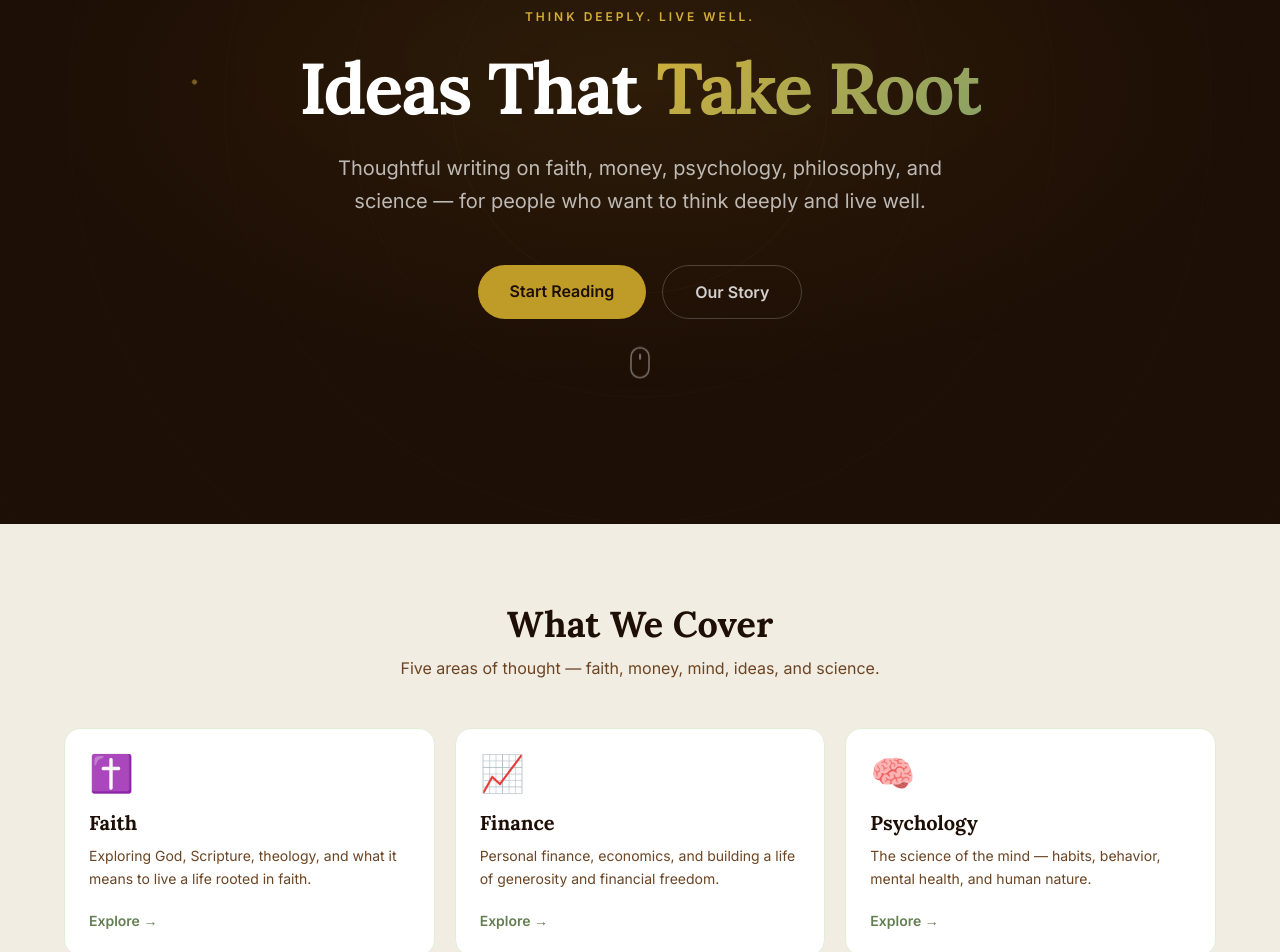
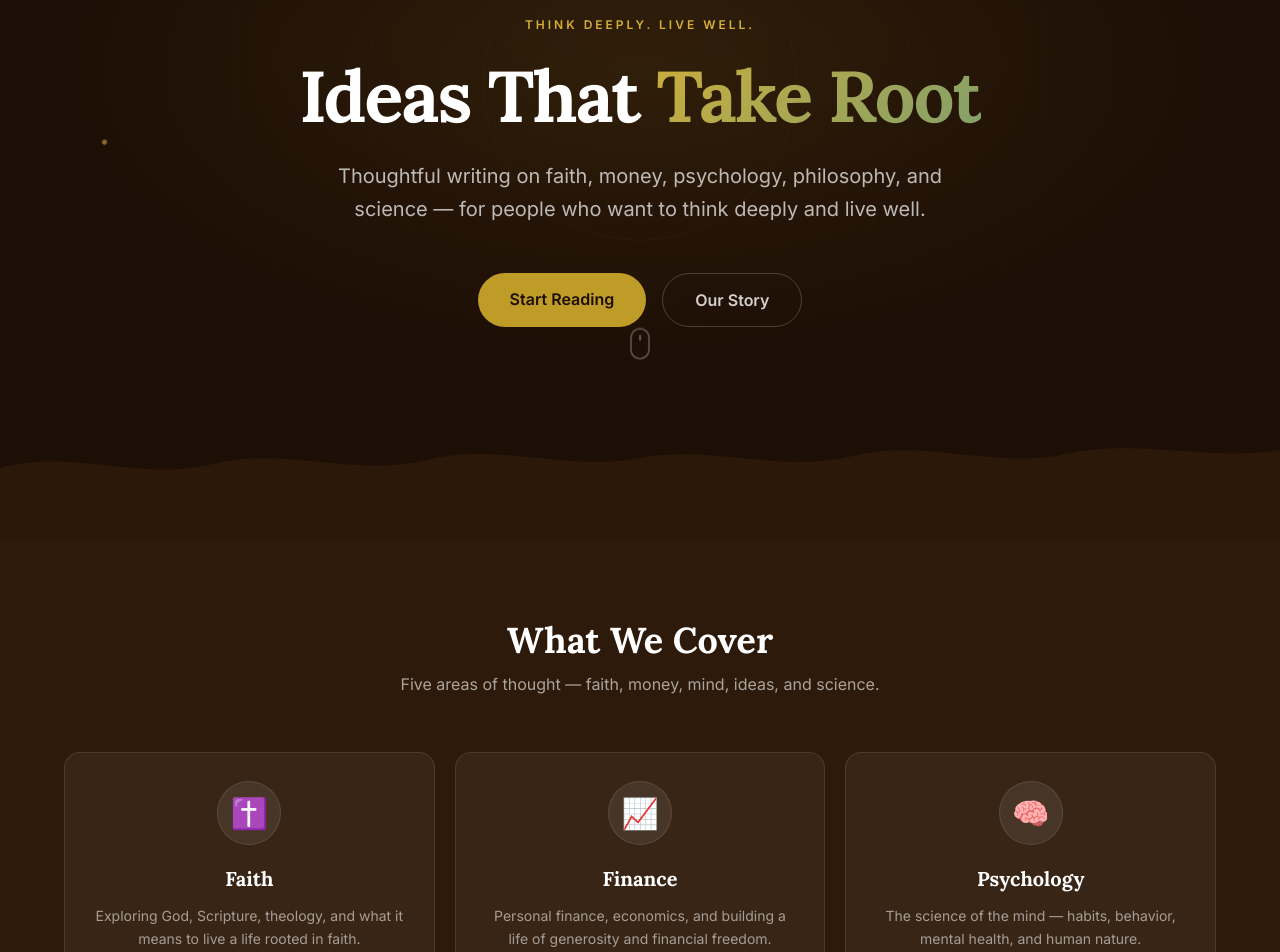
Before and after one commit to goodsoilharvest/good-soil-harvest, a Next.js app: page / in a window 1280 px wide. Shown: the part 260-1212 px from the top of the page. Built offline with nearby package versions, Linux system fonts and the light colour scheme.

Commit message:
feat: seed-to-sprout hero animation, modern centered cards, fix section colors and footer gap

```diff
--- a/src/app/(public)/page.tsx
+++ b/src/app/(public)/page.tsx
@@ -2,83 +2,176 @@ import Link from "next/link";
 import { niches, siteConfig } from "@/lib/config";
 import { RevealOnScroll } from "@/components/RevealOnScroll";
 
+const SEEDS = [
+  { left: "8%",  delay: "0.0s", dur: "9s",  size: 5 },
+  { left: "19%", delay: "2.8s", dur: "11s", size: 3 },
+  { left: "31%", delay: "5.2s", dur: "8.5s",size: 4 },
+  { left: "44%", delay: "1.5s", dur: "10s", size: 3 },
+  { left: "57%", delay: "4.0s", dur: "9.5s",size: 5 },
+  { left: "68%", delay: "0.8s", dur: "12s", size: 3 },
+  { left: "79%", delay: "6.5s", dur: "9s",  size: 4 },
+  { left: "90%", delay: "3.3s", dur: "11s", size: 3 },
+];
+
+// Sprouts positioned to "catch" seeds. delay = seed delay + ~dur*0.88
+const SPROUTS = [
+  { left: "8%",  delay: "8.0s",  dur: "3.5s" },
+  { left: "31%", delay: "12.7s", dur: "3s"   },
+  { left: "44%", delay: "10.3s", dur: "4s"   },
+  { left: "57%", delay: "12.4s", dur: "3.5s" },
+  { left: "79%", delay: "14.4s", dur: "3s"   },
+];
+
 export default function HomePage() {
   return (
     <>
-      {/* ── Hero ────────────────────────────────────────── */}
-      <section className="relative overflow-hidden bg-[var(--color-soil-900)] text-white min-h-[90vh] flex items-center">
+      {/* ── Hero ─────────────────────────────────────────── */}
+      <section className="relative overflow-hidden bg-[var(--color-soil-900)] text-white min-h-[92vh] flex flex-col">
 
-        {/* Organic SVG background */}
-        <div className="absolute inset-0 opacity-[0.07] pointer-events-none select-none" aria-hidden>
+        {/* Growth ring background */}
+        <div className="absolute inset-0 opacity-[0.06] pointer-events-none select-none" aria-hidden>
           <svg width="100%" height="100%" xmlns="http://www.w3.org/2000/svg">
             <defs>
-              <radialGradient id="glow" cx="50%" cy="40%" r="60%">
-                <stop offset="0%" stopColor="#d4af37" stopOpacity="0.3" />
+              <radialGradient id="glow" cx="50%" cy="38%" r="55%">
+                <stop offset="0%" stopColor="#d4af37" stopOpacity="0.4" />
                 <stop offset="100%" stopColor="#d4af37" stopOpacity="0" />
               </radialGradient>
             </defs>
-            {/* Organic circles / growth rings */}
-            <circle cx="50%" cy="42%" r="18%" fill="none" stroke="#d4af37" strokeWidth="0.5" />
-            <circle cx="50%" cy="42%" r="28%" fill="none" stroke="#82a06a" strokeWidth="0.4" />
-            <circle cx="50%" cy="42%" r="40%" fill="none" stroke="#d4af37" strokeWidth="0.3" />
-            <circle cx="50%" cy="42%" r="55%" fill="none" stroke="#82a06a" strokeWidth="0.3" />
-            <circle cx="50%" cy="42%" r="72%" fill="none" stroke="#d4af37" strokeWidth="0.2" />
-            {/* Subtle root lines */}
-            <path d="M50%,58% Q44%,70% 36%,85%" fill="none" stroke="#82a06a" strokeWidth="0.6" />
-            <path d="M50%,58% Q53%,72% 58%,88%" fill="none" stroke="#82a06a" strokeWidth="0.5" />
-            <path d="M50%,58% Q48%,68% 42%,76% Q38%,82% 32%,95%" fill="none" stroke="#d4af37" strokeWidth="0.4" />
-            <path d="M50%,58% Q55%,66% 62%,74% Q67%,80% 70%,94%" fill="none" stroke="#d4af37" strokeWidth="0.4" />
-            {/* Glow */}
-            <ellipse cx="50%" cy="40%" rx="35%" ry="25%" fill="url(#glow)" />
+            <circle cx="50%" cy="38%" r="15%" fill="none" stroke="#d4af37" strokeWidth="0.6" />
+            <circle cx="50%" cy="38%" r="26%" fill="none" stroke="#82a06a" strokeWidth="0.4" />
+            <circle cx="50%" cy="38%" r="39%" fill="none" stroke="#d4af37" strokeWidth="0.3" />
+            <circle cx="50%" cy="38%" r="54%" fill="none" stroke="#82a06a" strokeWidth="0.25" />
+            <ellipse cx="50%" cy="38%" rx="35%" ry="24%" fill="url(#glow)" />
           </svg>
         </div>
 
-        {/* Floating seed particles */}
+        {/* Radial warm glow */}
+        <div className="absolute inset-0 pointer-events-none" aria-hidden
+          style={{ background: "radial-gradient(ellipse 65% 55% at 50% 36%, rgba(191,155,40,0.09) 0%, transparent 70%)" }} />
+
+        {/* Falling seeds */}
         <div className="absolute inset-0 pointer-events-none overflow-hidden" aria-hidden>
-          {[
-            { left: "15%",  delay: "0s",   dur: "12s", size: "5px"  },
-            { left: "28%",  delay: "2.5s", dur: "15s", size: "3px"  },
-            { left: "42%",  delay: "5s",   dur: "11s", size: "4px"  },
-            { left: "58%",  delay: "1.2s", dur: "14s", size: "3px"  },
-            { left: "70%",  delay: "3.8s", dur: "13s", size: "5px"  },
-            { left: "83%",  delay: "6.5s", dur: "10s", size: "3px"  },
-            { left: "8%",   delay: "4s",   dur: "16s", size: "4px"  },
-            { left: "92%",  delay: "7s",   dur: "12s", size: "3px"  },
-          ].map((p, i) => (
+          {SEEDS.map((s, i) => (
             <span
               key={i}
-              className="absolute rounded-full bg-[var(--color-harvest-400)] opacity-30"
+              className="absolute rounded-full bg-[var(--color-harvest-400)]"
               style={{
-                left: p.left,
-                top: "-10px",
-                width: p.size,
-                height: p.size,
-                animation: `seedFall ${p.dur} ${p.delay} ease-in infinite`,
+                left: s.left,
+                top: "-8px",
+                width: s.size,
+                height: s.size,
+                ["--fall-distance" as string]: "80vh",
+                animation: `seedFall ${s.dur} ${s.delay} ease-in infinite`,
+                opacity: 0,
               }}
             />
           ))}
         </div>
 
-        {/* Radial glow overlay */}
+        {/* Soil strip with wavy edge + sprouts */}
+        <div className="absolute bottom-0 left-0 right-0 pointer-events-none select-none" aria-hidden style={{ height: 140 }}>
+          {/* Wavy soil SVG */}
+          <svg viewBox="0 0 1440 140" preserveAspectRatio="none" width="100%" height="100%"
+            xmlns="http://www.w3.org/2000/svg" style={{ display: "block" }}>
+            <path
+              d="M0,68 C80,48 160,82 240,64 C320,46 400,78 480,60 C560,42 640,72 720,58 C800,44 880,74 960,56 C1040,38 1120,70 1200,54 C1280,38 1360,62 1440,50 L1440,140 L0,140 Z"
+              fill="var(--color-soil-800)"
+              fillOpacity="0.95"
+            />
+            {/* Roots spreading sideways under soil */}
+            {SPROUTS.map((sp, i) => {
+              const x = parseFloat(sp.left) / 100 * 1440;
+              return (
+                <g key={i} style={{ transformOrigin: `${x}px 70px` }}>
+                  <path
+                    d={`M${x},68 Q${x - 30},82 ${x - 55},90`}
+                    fill="none" stroke="var(--color-sage-400)" strokeWidth="1.2"
+                    strokeDasharray="60" strokeDashoffset="60"
+                    style={{
+                      animation: `rootSpread 1.4s ${sp.delay} ease-out forwards`,
+                      opacity: 0,
+                    }}
+                  />
+                  <path
+                    d={`M${x},68 Q${x + 28},80 ${x + 50},92`}
+                    fill="none" stroke="var(--color-sage-400)" strokeWidth="1"
+                    strokeDasharray="60" strokeDashoffset="60"
+                    style={{
+                      animation: `rootSpread 1.2s calc(${sp.delay} + 0.2s) ease-out forwards`,
+                      opacity: 0,
+                    }}
+                  />
+                </g>
+              );
+            })}
+          </svg>
+
+          {/* Sprout stems + leaves growing upward */}
+          {SPROUTS.map((sp, i) => (
             <div
-          className="absolute inset-0 pointer-events-none"
+              key={i}
+              className="absolute"
+              style={{ left: sp.left, bottom: 70, transform: "translateX(-50%)" }}
+            >
+              {/* Stem */}
+              <div
+                className="mx-auto bg-[var(--color-sage-500)] rounded-full"
                 style={{
-            background: "radial-gradient(ellipse 70% 60% at 50% 40%, rgba(191,155,40,0.08) 0%, transparent 70%)",
+                  width: 2,
+                  height: 28,
+                  transformOrigin: "bottom center",
+                  transform: "scaleY(0)",
+                  animation: `sproutGrow ${sp.dur} ${sp.delay} ease-out forwards`,
+                  opacity: 0,
                 }}
-          aria-hidden
               />
+              {/* Left leaf */}
+              <div
+                className="absolute"
+                style={{
+                  bottom: 14,
+                  left: -10,
+                  width: 12,
+                  height: 8,
+                  background: "var(--color-sage-400)",
+                  borderRadius: "50% 0 50% 50%",
+                  transformOrigin: "right center",
+                  transform: "scale(0) rotate(-45deg)",
+                  opacity: 0,
+                  animation: `leafUnfurl 1s calc(${sp.delay} + 0.8s) ease-out forwards`,
+                }}
+              />
+              {/* Right leaf */}
+              <div
+                className="absolute"
+                style={{
+                  bottom: 18,
+                  right: -10,
+                  width: 10,
+                  height: 7,
+                  background: "var(--color-sage-500)",
+                  borderRadius: "0 50% 50% 50%",
+                  transformOrigin: "left center",
+                  transform: "scale(0) rotate(45deg)",
+                  opacity: 0,
+                  animation: `leafUnfurl 0.9s calc(${sp.delay} + 1.1s) ease-out forwards`,
+                }}
+              />
+            </div>
+          ))}
+        </div>
 
-        {/* Content */}
-        <div className="relative z-10 max-w-[var(--max-w-content)] mx-auto px-4 sm:px-6 py-24 text-center w-full">
+        {/* Hero content */}
+        <div className="relative z-10 flex-1 flex items-center w-full">
+          <div className="max-w-[var(--max-w-content)] mx-auto px-4 sm:px-6 py-24 text-center w-full">
             <p className="animate-fade-in text-[var(--color-harvest-400)] font-semibold text-xs uppercase tracking-[0.25em] mb-6">
               Think Deeply. Live Well.
             </p>
             <h1 className="animate-fade-in-up delay-100 font-serif text-5xl sm:text-6xl md:text-7xl font-bold leading-[1.1] mb-6 tracking-tight">
               Ideas That{" "}
               <span
-              className="relative inline-block"
                 style={{
-                background: "linear-gradient(135deg, var(--color-harvest-400) 0%, var(--color-sage-400) 60%, var(--color-harvest-400) 100%)",
+                  background: "linear-gradient(135deg, var(--color-harvest-400) 0%, var(--color-sage-400) 55%, var(--color-harvest-400) 100%)",
                   backgroundSize: "200% 200%",
                   WebkitBackgroundClip: "text",
                   WebkitTextFillColor: "transparent",
@@ -95,55 +188,66 @@ export default function HomePage() {
             <div className="animate-fade-in-up delay-300 flex flex-col sm:flex-row gap-4 justify-center">
               <Link
                 href="/blog"
-              className="group px-8 py-3.5 rounded-full bg-[var(--color-harvest-500)] hover:bg-[var(--color-harvest-400)] font-semibold text-[var(--color-soil-900)] transition-all hover:scale-105 hover:shadow-lg hover:shadow-harvest-500/20"
+                className="px-8 py-3.5 rounded-full bg-[var(--color-harvest-500)] hover:bg-[var(--color-harvest-400)] font-semibold text-[var(--color-soil-900)] transition-all duration-200 hover:scale-105 hover:shadow-lg"
               >
                 Start Reading
               </Link>
               <Link
                 href="/about"
-              className="px-8 py-3.5 rounded-full border border-white/20 hover:border-white/50 font-semibold text-white/80 hover:text-white transition-all hover:bg-white/5"
+                className="px-8 py-3.5 rounded-full border border-white/20 hover:border-white/50 font-semibold text-white/80 hover:text-white transition-all duration-200 hover:bg-white/5"
               >
                 Our Story
               </Link>
             </div>
 
-          {/* Scroll hint */}
-          <div className="absolute bottom-8 left-1/2 -translate-x-1/2 animate-float-med opacity-40">
-            <svg width="20" height="32" viewBox="0 0 20 32" fill="none" xmlns="http://www.w3.org/2000/svg">
+            {/* Scroll indicator */}
+            <div className="absolute bottom-44 left-1/2 -translate-x-1/2 animate-float-med opacity-30">
+              <svg width="20" height="32" viewBox="0 0 20 32" fill="none">
                 <rect x="1" y="1" width="18" height="30" rx="9" stroke="white" strokeWidth="1.5" />
                 <rect x="9" y="7" width="2" height="6" rx="1" fill="white" />
               </svg>
             </div>
           </div>
+        </div>
       </section>
 
-      {/* ── What We Cover ───────────────────────────────── */}
-      <section className="py-20 px-4 sm:px-6 bg-[var(--surface-muted)]">
+      {/* ── What We Cover ──────────────────────────────────── */}
+      <section className="py-20 px-4 sm:px-6 bg-[var(--color-soil-800)]">
         <div className="max-w-[var(--max-w-content)] mx-auto">
-          <RevealOnScroll className="text-center mb-12">
-            <h2 className="font-serif text-3xl sm:text-4xl font-bold text-[var(--foreground)] mb-3">
+          <RevealOnScroll className="text-center mb-14">
+            <h2 className="font-serif text-3xl sm:text-4xl font-bold text-white mb-3">
               What We Cover
             </h2>
-            <p className="text-[var(--text-muted)] max-w-xl mx-auto">
+            <p className="text-white/60 max-w-xl mx-auto">
               Five areas of thought — faith, money, mind, ideas, and science.
             </p>
           </RevealOnScroll>
 
           <div className="grid grid-cols-1 sm:grid-cols-2 lg:grid-cols-3 gap-5">
             {niches.map((niche, i) => (
-              <RevealOnScroll key={niche.slug} delay={(i % 4) + 1 as 1 | 2 | 3 | 4}>
+              <RevealOnScroll key={niche.slug} delay={(i % 4 + 1) as 1 | 2 | 3 | 4}>
                 <Link
                   href={`/niches/${niche.slug}`}
-                  className="group flex flex-col bg-[var(--surface)] rounded-2xl p-6 border border-[var(--border)] hover:border-[var(--color-sage-400)] hover:shadow-lg transition-all duration-300 hover:-translate-y-1 h-full"
+                  className="group relative flex flex-col items-center text-center p-7 rounded-2xl border border-white/10 bg-white/5 hover:bg-white/10 hover:border-[var(--color-harvest-500)]/50 transition-all duration-300 hover:-translate-y-1 overflow-hidden h-full"
                 >
-                  <span className="text-4xl block mb-4 group-hover:animate-float-slow">{niche.icon}</span>
-                  <h3 className="font-serif text-xl font-bold text-[var(--foreground)] group-hover:text-[var(--color-sage-500)] mb-2 transition-colors">
+                  {/* Glow on hover */}
+                  <div className="absolute inset-0 opacity-0 group-hover:opacity-100 transition-opacity duration-500 pointer-events-none rounded-2xl"
+                    style={{ background: "radial-gradient(ellipse 80% 60% at 50% 0%, rgba(191,155,40,0.12), transparent 70%)" }} />
+
+                  {/* Icon circle */}
+                  <div className="relative z-10 w-16 h-16 rounded-full flex items-center justify-center mb-5 text-3xl
+                    bg-white/8 border border-white/10 group-hover:border-[var(--color-harvest-400)]/40
+                    group-hover:scale-110 transition-all duration-300">
+                    {niche.icon}
+                  </div>
+
+                  <h3 className="relative z-10 font-serif text-xl font-bold text-white group-hover:text-[var(--color-harvest-400)] mb-3 transition-colors duration-200">
                     {niche.title}
                   </h3>
-                  <p className="text-sm text-[var(--text-muted)] leading-relaxed flex-1">
+                  <p className="relative z-10 text-sm text-white/55 leading-relaxed flex-1">
                     {niche.description}
                   </p>
-                  <span className="mt-5 inline-block text-sm font-semibold text-[var(--color-sage-500)] group-hover:text-[var(--color-harvest-500)] transition-colors">
+                  <span className="relative z-10 mt-5 text-xs font-semibold uppercase tracking-widest text-[var(--color-sage-400)] group-hover:text-[var(--color-harvest-400)] transition-colors duration-200">
                     Explore →
                   </span>
                 </Link>
@@ -153,21 +257,21 @@ export default function HomePage() {
         </div>
       </section>
 
-      {/* ── About teaser ─────────────────────────────────── */}
-      <section className="py-20 px-4 sm:px-6 bg-[var(--surface-subtle)]">
+      {/* ── About teaser ───────────────────────────────────── */}
+      <section className="py-20 px-4 sm:px-6 bg-[var(--color-soil-900)]">
         <RevealOnScroll className="max-w-2xl mx-auto text-center">
           <span className="text-5xl block mb-5 animate-float-slow">🌾</span>
-          <h2 className="font-serif text-3xl sm:text-4xl font-bold text-[var(--foreground)] mb-4">
+          <h2 className="font-serif text-3xl sm:text-4xl font-bold text-white mb-5">
             For the Curious and the Rooted
           </h2>
-          <p className="text-[var(--text-muted)] leading-relaxed mb-8 text-lg">
+          <p className="text-white/60 leading-relaxed mb-8 text-lg">
             Good Soil Harvest is for people who want to think bigger — about
             faith, money, the mind, the great ideas, and the world being
             discovered. Plant good seeds. Think good thoughts. Grow.
           </p>
           <Link
             href="/about"
-            className="inline-block px-7 py-3 rounded-full bg-[var(--color-soil-800)] text-white font-semibold hover:bg-[var(--color-soil-700)] transition-all hover:scale-105 hover:shadow-md"
+            className="inline-block px-7 py-3 rounded-full border border-white/20 text-white font-semibold hover:border-[var(--color-harvest-400)]/60 hover:bg-white/5 transition-all duration-200 hover:scale-105"
           >
             Meet Us
           </Link>
--- a/src/components/layout/Footer.tsx
+++ b/src/components/layout/Footer.tsx
@@ -5,7 +5,7 @@ export function Footer() {
   const year = new Date().getFullYear();
 
   return (
-    <footer className="bg-[var(--color-soil-900)] text-white/70 mt-20">
+    <footer className="bg-[var(--color-soil-900)] text-white/70">
       <div className="max-w-[var(--max-w-content)] mx-auto px-4 sm:px-6 py-12">
         <div className="grid grid-cols-1 sm:grid-cols-2 md:grid-cols-4 gap-8 mb-10">
           {/* Brand */}
```
Also changed, not shown: src/app/globals.css (+24 -3 lines). Lines whose indentation alone changed are shown as unchanged.
